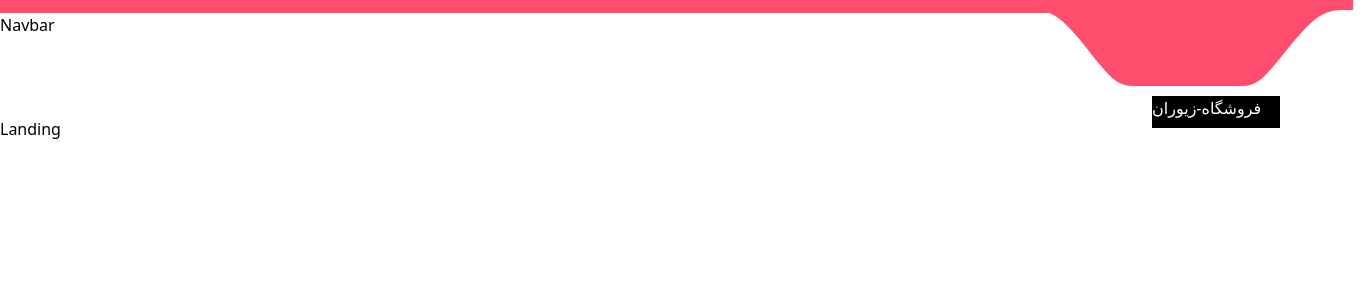
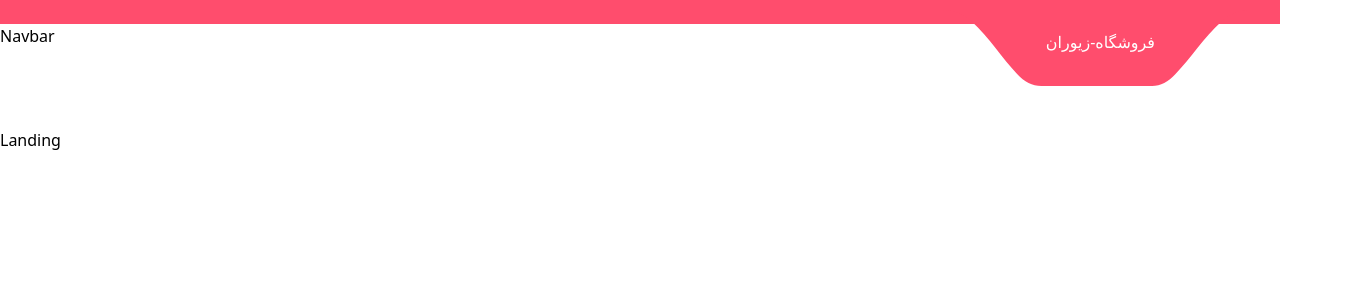
Before and after one commit to Sayyadi68/Ziuran, a React (Vite) app: page / in a window 1280 px wide. Shown: the top 300 px of the page, 1371 px wide, since content can reach past the window. Built offline with nearby package versions, Linux system fonts and the light colour scheme.

Commit message:
Update Header.jsx

```diff
--- a/src/components/Header.jsx
+++ b/src/components/Header.jsx
@@ -4,12 +4,7 @@ import headerSvg from '../assets/react.svg'
 const Header = () => {
   return (
     <header>
-      <div className="border border-t-[0.8rem] border-[#FF4D6D] before:absolute before:w-32 before:h-8 before:top-24 before:right-0 before:content-['فروشگاه-زیوران'] before:text-white before:bg-black"></div>
-      {/* <img
-        src='https://pre-websites.ir/elementor/cosmetic/wp-content/uploads/2022/08/Central_Curve_shadow2-1.svg'
-        alt='icon'
-        className='absolute right-0 top-0 translate-y-[-39%] translate-x-[25%]'
-      /> */}
+      <div className="p-[12px] bg-[#FF4D6D] before:z-[2] before:absolute before:right-[125px] before:top-[30px] before:content-['فروشگاه-زیوران'] before:text-white  ">
 
         <svg
           width='364'
@@ -17,13 +12,17 @@ const Header = () => {
           viewBox='0 0 364 325'
           fill='none'
           xmlns='http://www.w3.org/2000/svg'
-        className='absolute right-0 top-0 translate-y-[-39%] translate-x-[25%] inline-block'
+          className='absolute right-0 top-0 translate-y-[-39%] inline-block'
         >
           <path
             d='M346.2 125.1V136.7H334.6C323.5 136.7 313.7 140.7 305.3 148.6C296.8 156.5 288.9 165.2 281.4 174.7C274 184.2 266.7 192.9 259.5 200.8C252.3 208.7 244.5 212.7 236.1 212.7H125.3C116.4 212.7 108.3 208.7 101.1 200.8C94 192.9 86.8 184.2 79.5 174.7C72.2 165.2 64.3 156.5 56 148.6C47.6 140.7 37.6 136.7 26.2 136.7H15.8V125.1H346.2Z'
             fill='#FF4D6D'
           />
         </svg>
+
+      </div>
+
+
     </header>
   )
 }
```
Lines whose indentation alone changed are shown as unchanged.
